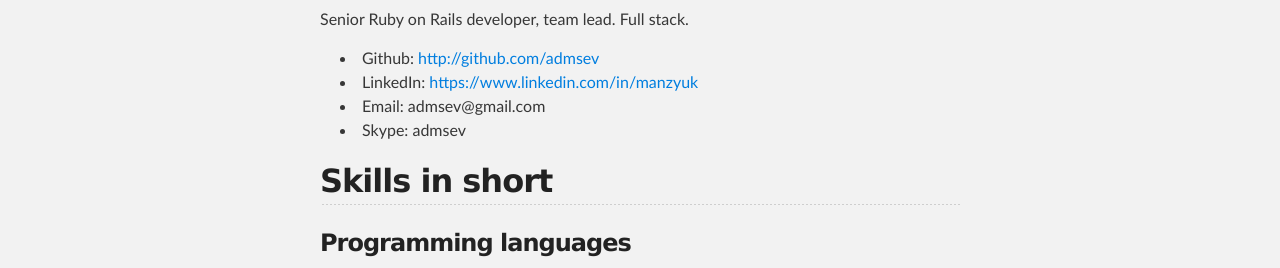
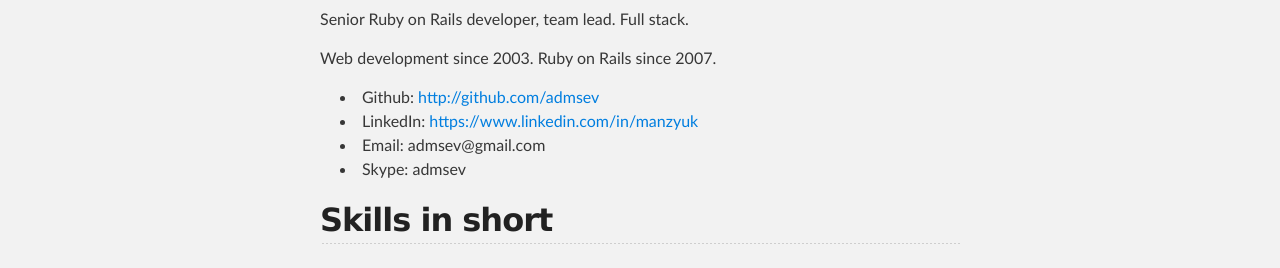
Before and after one commit to admsev/admsev.github.com, a plain HTML site: page index.html in a window 1280 px wide. Shown: the part 777-1045 px from the top of the page. Drawn offline with Linux system fonts and the light colour scheme.

Commit message:
brief update

```diff
--- a/index.html
+++ b/index.html
@@ -31,6 +31,7 @@
       <section id="main_content" class="inner">
 <h1 id="alexander-manzyuk">Alexander Manzyuk</h1>
 <p>Senior Ruby on Rails developer, team lead. Full stack.</p>
+<p>Web development since 2003. Ruby on Rails since 2007.</p>
 <ul>
 <li>Github: <a href="http://github.com/admsev">http://github.com/admsev</a></li>
 <li>LinkedIn: <a href="https://www.linkedin.com/in/manzyuk">https://www.linkedin.com/in/manzyuk</a></li>
@@ -141,5 +142,7 @@ We have made big impact distributing Open Source in Ukraine. Honestly, the servi
       </footer>
     </div>
 
+
+
   </body>
 </html>
```
